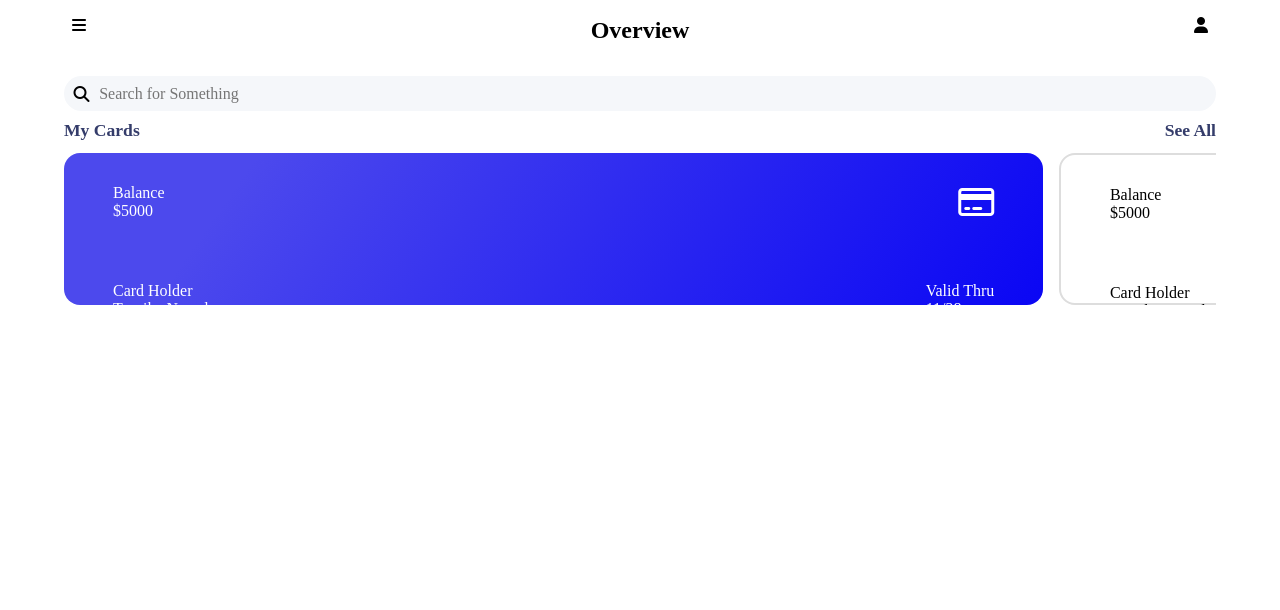
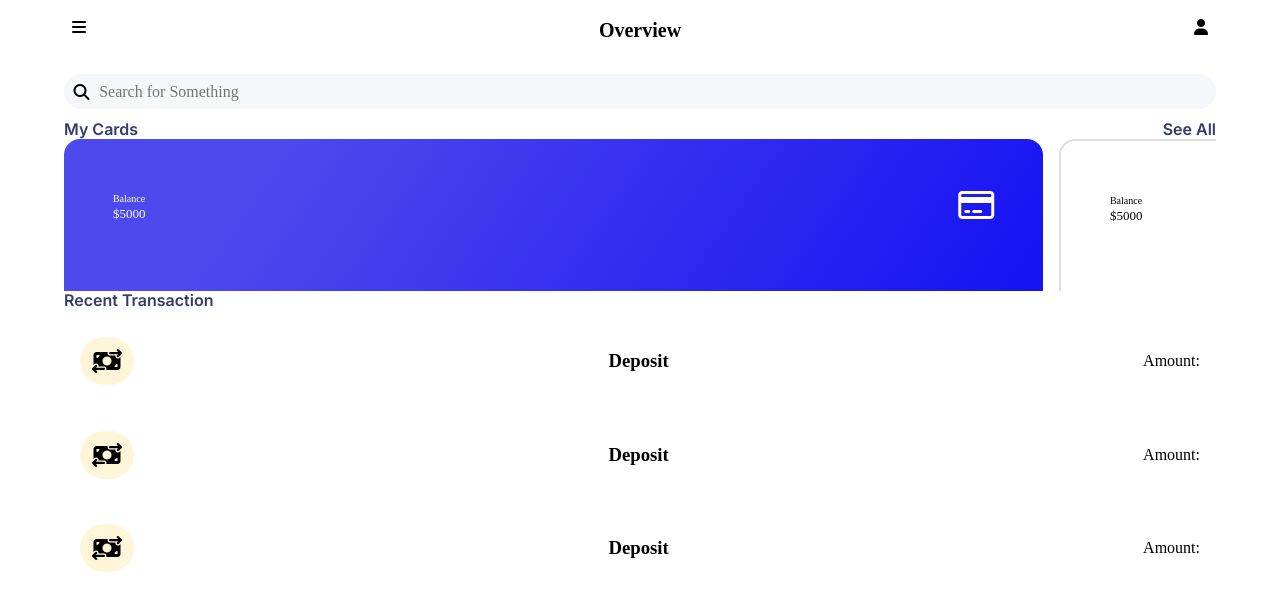
Before and after one commit to Noza96/Novatori2, a plain HTML site: page index.html in a window 1280 px wide. Drawn offline with Linux system fonts and the light colour scheme.

Commit message:
update css

```diff
--- a/index.html
+++ b/index.html
@@ -6,12 +6,16 @@
     <title>Dashboard</title>
     <link rel="stylesheet" href="./style/style.css">
     <script src="https://kit.fontawesome.com/dee8563457.js" crossorigin="anonymous"></script>
+    <link rel="preconnect" href="https://fonts.googleapis.com">
+    <link rel="preconnect" href="https://fonts.gstatic.com" crossorigin>
+    <link href="https://fonts.googleapis.com/css2?family=Inter:wght@100..900&display=swap" rel="stylesheet">
+
 </head>
 <body>
     <header>
         <div class="header__menu">
             <i class="fa-solid fa-bars"></i>
-            <h2>Overview</h2>
+            <h2 class="header__menuTitle">Overview</h2>
             <i class="fa-solid fa-user"></i>
         </div>
         <div class="header__search">
@@ -29,22 +33,22 @@
                 <li class="myCards__link">See All</li>
             </ul>
             <ul class="myCards__cardWrapper">
-                <li class="myCards__item--active">
+                <li class="myCards__item--active myCards__item">
                     <div class="myCards__balance">
                         <span>
-                            <label for="myCards__balance">Balance</label>
-                            <p id="myCards__balance">$5000</p>
+                            <label for="myCards__balance" class="myCards_label">Balance</label>
+                            <p id="myCards__balance" class="myCards__info">$5000</p>
                         </span>
                         <i class="fa-regular fa-credit-card"></i>
                     </div>
                     <div class="myCards__details">
                         <span>
-                            <label for="myCards__name">Card Holder</label>
-                            <p id="myCards__name">Tornike Nozadze</p>
+                            <label for="myCards__name" class="myCards_label">Card Holder</label>
+                            <p id="myCards__name" class="myCards__info">Tornike Nozadze</p>
                         </span>
                         <span>
-                            <label for="myCards__valid">Valid Thru</label>
-                            <p id="myCards__name">11/28</p>
+                            <label for="myCards__valid" class="myCards_label">Valid Thru</label>
+                            <p id="myCards__name" class="myCards__info">11/28</p>
                         </span>
                     </div>
                     <div class="myCard__cardNumber myCard__cardNumber--active">
@@ -52,22 +56,22 @@
                         <i class="fa-brands fa-cc-mastercard"></i>
                     </div>
                 </li>
-                <li class="myCards__item">
+                <li class="myCards__item--passive myCards__item">
                     <div class="myCards__balance">
                         <span>
-                            <label for="myCards__balance">Balance</label>
-                            <p id="myCards__balance">$5000</p>
+                            <label for="myCards__balance" class="myCards_label">Balance</label>
+                            <p id="myCards__balance" class="myCards__info">$5000</p>
                         </span>
                         <i class="fa-regular fa-credit-card"></i>
                     </div>
                     <div class="myCards__details">
                         <span>
-                            <label for="myCards__name">Card Holder</label>
-                            <p id="myCards__name">Tornike Nozadze</p>
+                            <label for="myCards__name" class="myCards_label">Card Holder</label>
+                            <p id="myCards__name" class="myCards__info">Tornike Nozadze</p>
                         </span>
                         <span>
-                            <label for="myCards__valid">Valid Thru</label>
-                            <p id="myCards__name">11/28</p>
+                            <label for="myCards__valid" class="myCards_label">Valid Thru</label>
+                            <p id="myCards__name" class="myCards__info">11/28</p>
                         </span>
                     </div>
                     <div class="myCard__cardNumber ">
@@ -77,6 +81,46 @@
                 </li>
             </ul>
         </section>
+        <section class="myTransactions">
+            <ul class="myTransactions__textWrapper">
+                <li class="myTransactions__title">Recent Transaction</li>
+            </ul>
+            <ul class="myTransactions__container">
+               <li class="myTransactions__item">
+                <div>
+                    <i class="fa-solid fa-money-bill-transfer"></i>
+                </div>
+                <div>
+                    <h3>Deposit</h3>
+                </div>
+                <div>
+                    <p>Amount: </p>
+                </div>
+               </li>
+               <li class="myTransactions__item">
+                <div>
+                    <i class="fa-solid fa-money-bill-transfer"></i>
+                </div>
+                <div>
+                    <h3>Deposit</h3>
+                </div>
+                <div>
+                    <p>Amount: </p>
+                </div>
+               </li>
+               <li class="myTransactions__item">
+                <div>
+                    <i class="fa-solid fa-money-bill-transfer"></i>
+                </div>
+                <div>
+                    <h3>Deposit</h3>
+                </div>
+                <div>
+                    <p>Amount: </p>
+                </div>
+               </li>
+            </ul>
+        </section>
     </body>
 </body>
 </html>
--- a/style/style.sass
+++ b/style/style.sass
@@ -1,5 +1,14 @@
-@import "general"
+@import './variables/typo'
+@import "./variables/general.css"
 
+
+
+.myCards_label
+    font-size: 50px
+
+
+.myCards__info
+    font-size: 1.3rem
 
 header
     width: 100%
@@ -9,28 +18,37 @@ header
     justify-content: center
     align-items: center
     padding-top: 0vh
+
     div
         display: flex
+
     .header__menu
         justify-content: space-between
         width: 90%
         padding: .5em
+        .header__menuTitle
+            font-size: 2rem
+
     .header__search
         padding-top: .3em
         justify-content: center
         align-items: center
         padding-top: 3vh
+
         div
             width: 90vw
             background-color: red
             border-radius: 2em
             background-color: #F5F7FA
+
             input
                 padding: .5em
                 all: unset
                 font-size: 1em
+
             i
                 padding: .6em
+
 
 .myCards
     width: 100%
@@ -38,20 +56,28 @@ header
     flex-direction: column
     justify-content: center
     align-items: center
+
     ul
         display: flex
         flex-direction: row
         justify-content: space-between
         width: 90%
         align-items: center
+
     .myCards__textWrapper
         font-size: 1.1em
         font-weight: 600
         color: #343C6A
-        line-height: 3v
-        padding-bottom: .7em
+        line-height: 3vh
         .myCards__link
             cursor: pointer
+
+        .myCards__title, .myCards__link
+            font-size: 1.6rem
+            font-weight: 600
+            line-height: 1.93rem
+            font-family: "Inter", sans-serif
+
     .myCards__cardWrapper
         flex-direction: column
         height: 19vh
@@ -59,16 +85,10 @@ header
         overflow-y: scroll
         flex-wrap: wrap
         gap: 1em
-        .myCards__item
-            height: 100%
-            width: 85%
-            border-radius: 1em
-            display: flex
-            flex-direction: column
-            align-items: center
-            justify-content: space-around
-            border: 2px solid #ddd
+
+        .myCards__item--passive
             color: black
+
             div
                 width: 100%
                 padding: 5%
@@ -77,8 +97,10 @@ header
                 justify-content: space-between
                 align-items: center
                 min-height: 33%
+
                 i
                     font-size: 2em
+
             .myCard__cardNumber
                 border-radius: 0 0 1em 1em
                 background-color: white
@@ -89,33 +111,82 @@ header
             &.myCards__item--active
                 background: rgb(76,73,237)
                 background: linear-gradient(125deg, rgba(76,73,237,1) 18%, rgba(10,6,244,1) 100%)
-        .myCards__item--active
-            height: 100%
-            width: 85%
-            border-radius: 1em
+
+.myCards__item--active
+    color: white
+
+    .myCard__cardNumber
+        border-radius: 0 0 1em 1em
+        background-color: white
+        &.myCard__cardNumber--active
+            background: rgb(76,73,237)
+            background: linear-gradient(180deg, rgba(76,73,237,1) 18%, rgba(10,6,244,1) 100%)
+    &.myCards__item--active
+        border: none
+        background: rgb(76,73,237)
+        background: linear-gradient(125deg, rgba(76,73,237,1) 18%, rgba(10,6,244,1) 100%)
+
+
+.myCards__item
+    width: 85%
+    border-radius: 1em
+    display: flex
+    flex-direction: column
+    align-items: center
+    justify-content: space-around
+    border: 2px solid #ddd
+
+    div
+        width: 100%
+        padding: 5%
+        display: flex
+        flex-direction: row
+        justify-content: space-between
+        align-items: center
+        min-height: 33%
+
+        i
+            font-size: 2em
+
+        label
+            font-size: 1rem
+
+
+.myTransactions
+    width: 100%
+    display: flex
+    flex-direction: column
+    align-items: center
+    .myTransactions__textWrapper
+        width: 90%
+        font-size: 1.1em
+        font-weight: 600
+        color: #343C6A
+        .myTransactions__title
+            font-size: 1.6rem
+            font-weight: 600
+            line-height: 1.93rem
+            font-family: "Inter", sans-serif
+
+    .myTransactions__container
+        // background-color: red
+        height: 18em
+        width: 90%
+        display: flex
+        flex-direction: column
+        justify-content: space-evenly
+        align-items: center
+        li
+            // border: 2px solid black
+            width: 100%
+            height: 30%
             display: flex
-            flex-direction: column
+            flex-direction: row
+            justify-content: space-between
             align-items: center
-            justify-content: space-around
-            border: 2px solid #ddd
-            color: white
-            div
-                width: 100%
-                padding: 5%
-                display: flex
-                flex-direction: row
-                justify-content: space-between
-                align-items: center
-                min-height: 33%
-                i
-                    font-size: 2em
-            .myCard__cardNumber
-                border-radius: 0 0 1em 1em
-                background-color: white
-                &.myCard__cardNumber--active
-                    background: rgb(76,73,237)
-                    background: linear-gradient(180deg, rgba(76,73,237,1) 18%, rgba(10,6,244,1) 100%)
-            &.myCards__item--active
-                border: none
-                background: rgb(76,73,237)
-                background: linear-gradient(125deg, rgba(76,73,237,1) 18%, rgba(10,6,244,1) 100%)
+            padding: 1em
+            i
+                background-color: #FFF5D9
+                font-size: 1.5em
+                padding: .5em
+                border-radius: 1em
--- /dev/null
+++ b/style/variables/general.sass
@@ -0,0 +1,13 @@
+*
+    margin: 0
+    padding: 0
+    box-sizing: border-box
+
+li
+    list-style: none
+
+html
+    font-size: 62.5%
+
+body
+    font-size: 1.6rem
--- /dev/null
+++ b/style/variables/typo.sass
@@ -0,0 +1 @@
+$heading_one: 1.3rem
```
Also changed, not shown: general.css (renamed from style/general.css), general.sass (line endings or trailing spaces), style/style.css, style/variables/general.css (added), style/variables/typo.css (added), 5 other files.
